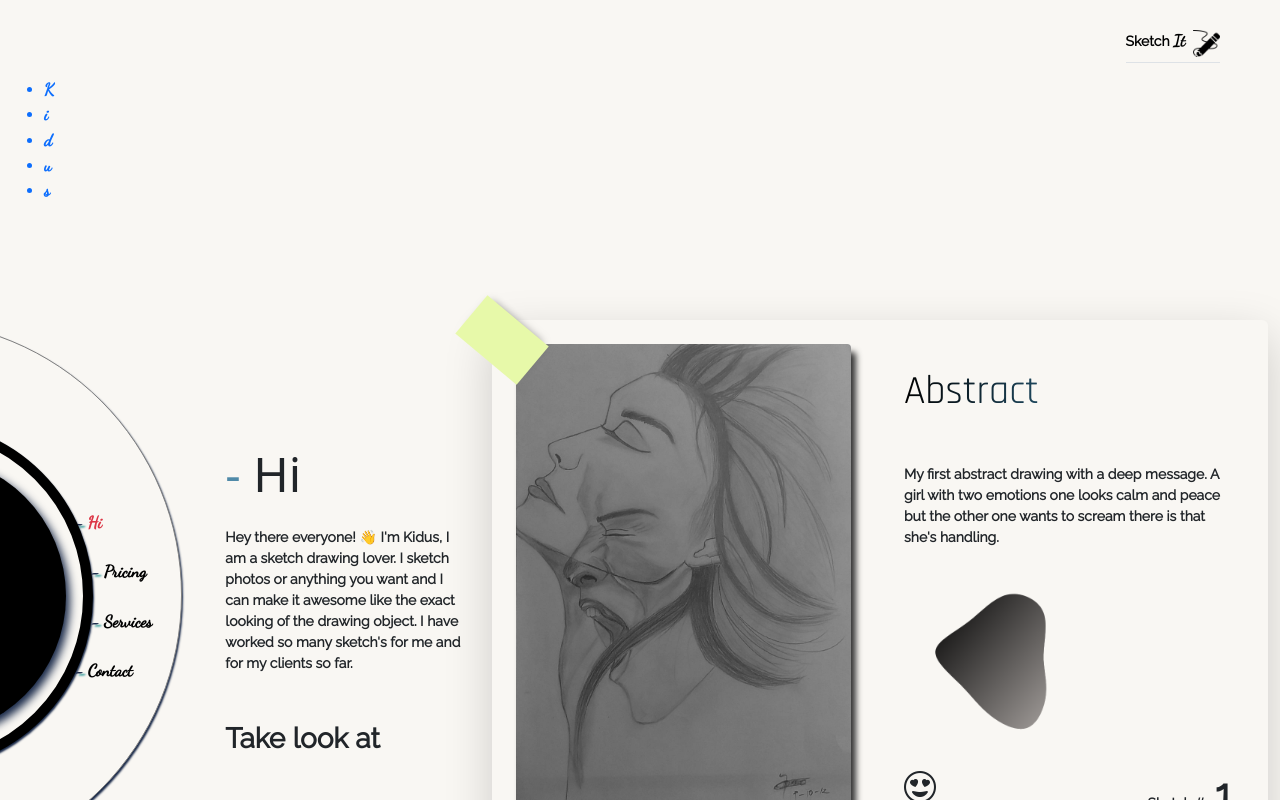
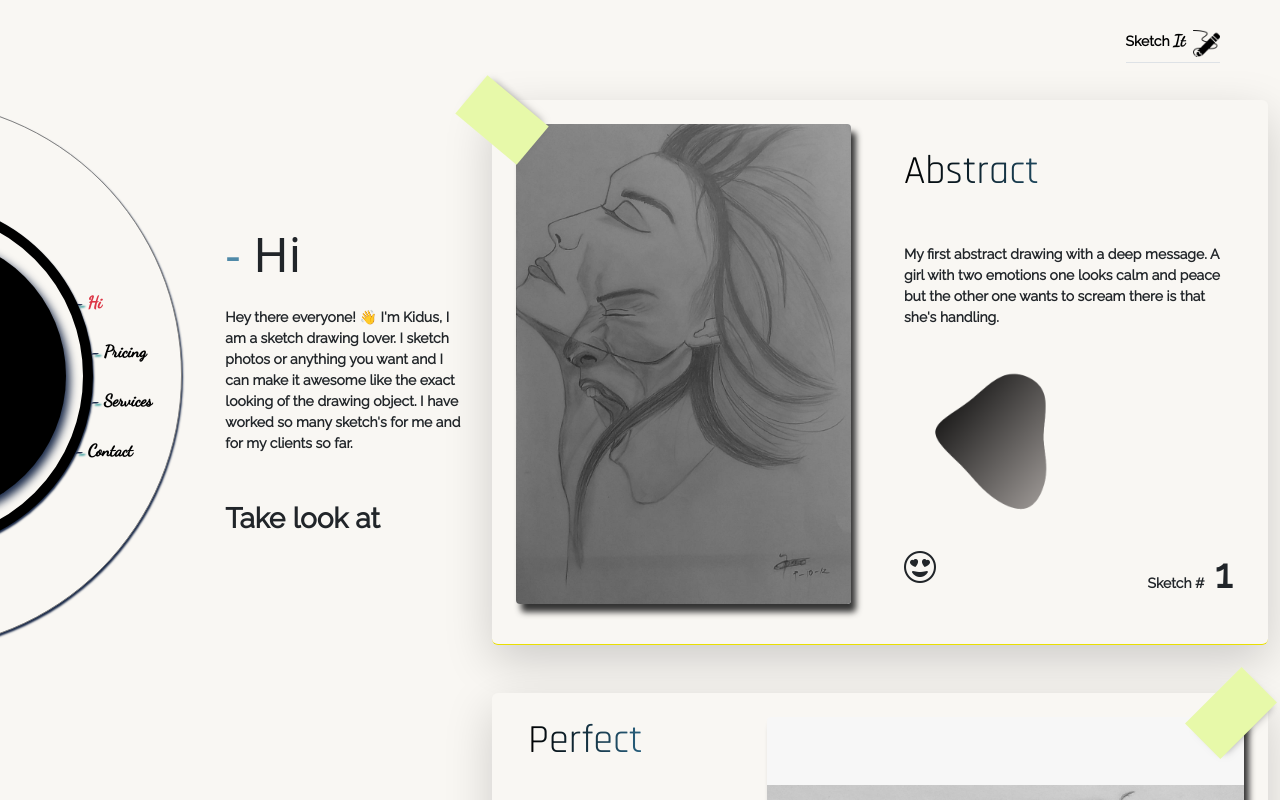
Before and after one commit to kid-us/Sketch, a React (Vite) app: page / in a window 1280 px wide. Shown: the top 800 px of the page. Built offline with nearby package versions, Linux system fonts and the light colour scheme.

Commit message:
Update App.jsx

```diff
--- a/src/App.jsx
+++ b/src/App.jsx
@@ -11,21 +11,6 @@ class App extends Component {
       <>
         <div className='container-fluid'>
           <Navbar />
-
-          <div className='my-name fw-semibold d-none d-md-block' title='Kidus'>
-            <a href="https://kidus-w.web.app" className='small'>
-              <ul>
-                <li className='py-3 code'> {'</>'} </li>
-                <br />
-                <li>K</li>
-                <li>i</li>
-                <li>d</li>
-                <li>u</li>
-                <li>s</li>
-              </ul>
-
-            </a>
-          </div>
 
           <div className="row">
             <LeftSideBar />
```
